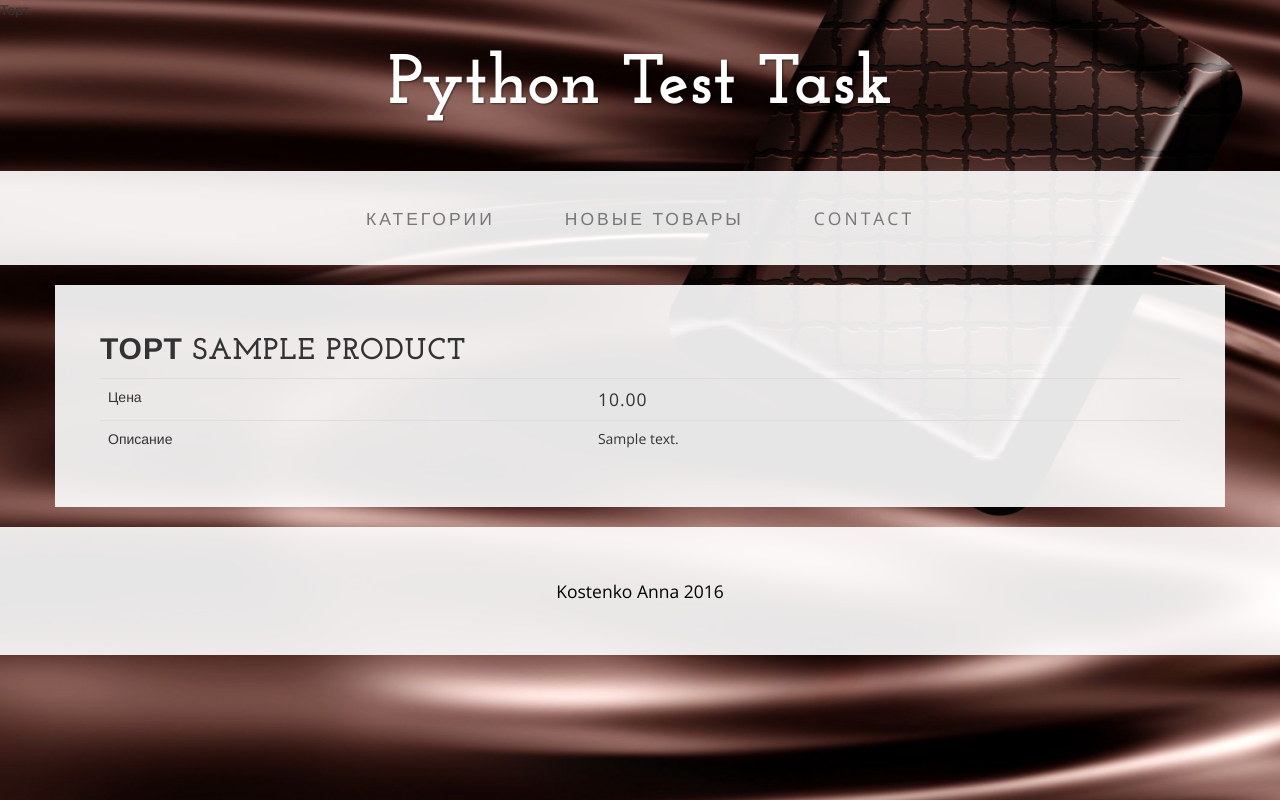
After one commit to anya-k/products_project, a Django app: template templates/products/product_detail.html in a window 1280 px wide. The commit adds this page. Run offline with Django 3.2, Linux system fonts and the light colour scheme; the template is opened without the code that fills it: values that come from a table or form of the project are taken from there, others are empty; tables that the repository leaves empty hold one stand-in row (values such as "Sample post"); parts of the project's set-up code (start-up, migrations or seed data) failed here and were passed over; some libraries are stand-ins or nearby versions.

Commit message:
Template represent list and detail

```diff
--- a/templates/base.html
+++ b/templates/base.html
@@ -49,19 +49,16 @@
                     <span class="icon-bar"></span>
                 </button>
                 <!-- navbar-brand is hidden on larger screens, but visible when the menu is collapsed -->
-                <a class="navbar-brand" href="{% url 'products:index' %}">Python Test Task</a>
+                <a class="navbar-brand" href="{% url 'index' %}">Python Test Task</a>
             </div>
             <!-- Collect the nav links, forms, and other content for toggling -->
             <div class="collapse navbar-collapse" id="bs-example-navbar-collapse-1">
                 <ul class="nav navbar-nav">
                     <li>
-                        <a href="/">Home</a>
+                        <a href="{% url 'products:category_list' %}">Категории</a>
                     </li>
                     <li>
-                        <a href="/">About</a>
-                    </li>
-                    <li>
-                        <a href="/">Blog</a>
+                        <a href="/">Новые товары</a>
                     </li>
                     <li>
                         <a href="/">Contact</a>
@@ -90,6 +87,13 @@
 
             <div class="col-lg-12">
                 {% block content %}
+                  <hr>
+                    <h2 class="intro-text text-center">Build a website
+                        <strong>worth visiting</strong>
+                    </h2>
+                    <hr>
+                    <hr class="visible-xs">
+                    <p>Lorem ipsum dolor sit amet, consectetur adipiscing elit. Nunc placerat diam quis nisl vestibulum dignissim. In hac habitasse platea dictumst. Interdum et malesuada fames ac ante ipsum primis in faucibus. Pellentesque habitant morbi tristique senectus et netus et malesuada fames ac turpis egestas.</p>
                 {% endblock %}
             </div>
 
--- a/templates/products/category_list.html
+++ b/templates/products/category_list.html
@@ -17,7 +17,7 @@
     {% for category in object_list %}
       <tr>
        <td>{{ forloop.counter }}</td>
-       <td class="intro-text"><a href="{% url 'products:product_list' %}?category_id={{ category.id }}">
+       <td class="intro-text"><a href="{% url 'products:product_list' category.slug %}">
            {{ category.name }}</a></td>
        <td>{{ category.description }}</td>
       </tr>
--- /dev/null
+++ b/templates/products/product_detail.html
@@ -0,0 +1,24 @@
+{% extends 'base.html' %}
+{% load staticfiles %}
+
+{% block title %} Торт {% endblock title %}
+
+{% block content %}
+
+  {% if product %}
+  <h2>Торт {{ product.name }} </h2>
+   <table  class="table ">
+      <tr>
+       <td>Цена</td>
+       <td class="intro-text">{{ product.price }}</td>
+      </tr>
+      <tr>
+       <td>Описание</td>
+        <td>{{ product.description }}</td>
+       </tr>
+  </table>
+  {% else %}
+    <p><br />Нет данных</p>
+  {% endif %}
+
+{% endblock content %}
```
Also changed, not shown: templates/404.html (added, +10 -0 lines), templates/products/product_list.html (+5 -4 lines).
